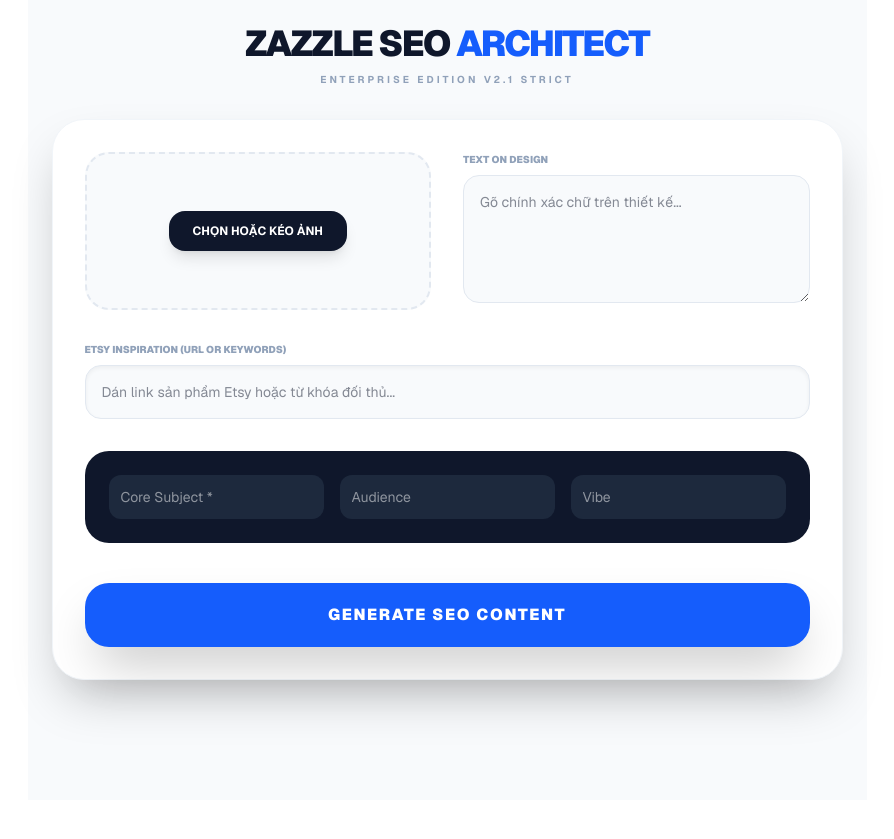
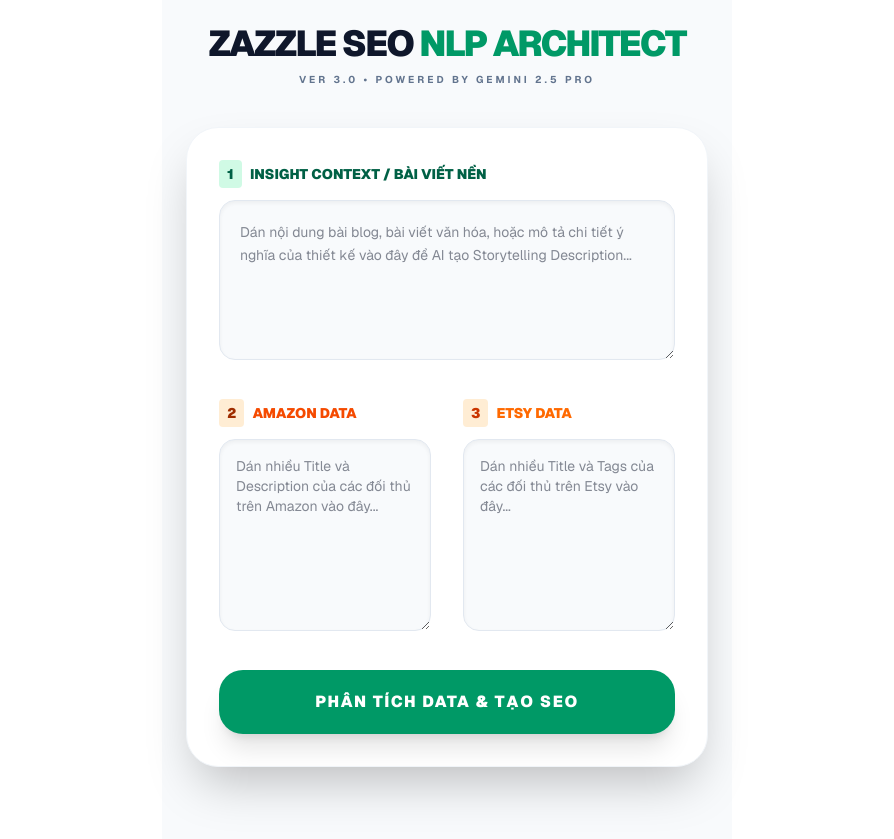
Before and after one commit to quangminhdc25-code/zazzle-seo-tools, a Next.js app: page / in a window 1280 px wide. Shown: the whole page, without its empty margins (193-1087 px from the left). Before the commit the page ends 800 px from the top, so only its background shows below. Built offline with nearby package versions, Linux system fonts and the light colour scheme.

Commit message:
Upgrade to Ver 3.0: Gemini 2.5 Pro NLP Architecture with Text Data Aggregation

```diff
--- a/app/api/generate/route.ts
+++ b/app/api/generate/route.ts
@@ -2,7 +2,7 @@ import { NextResponse } from 'next/server';
 
 export const maxDuration = 60;
 
-// 1. Định nghĩa Interfaces để triệt tiêu lỗi TypeScript "any"
+// 1. Interfaces Chuẩn TypeScript
 interface ZazzleVariant {
   newTitle: string;
   newDescription: string;
@@ -10,34 +10,12 @@ interface ZazzleVariant {
 }
 
 interface RequestBody {
-  imageBase64?: string;
-  textOnDesign?: string;
-  etsyInput?: string;
-  coreSubject: string;
-  targetAudience?: string;
-  vibe?: string;
-  quantity?: number;
+  amazonData: string;
+  etsyData: string;
+  insightContext: string;
 }
 
-// Middleware: Cào dữ liệu từ tiêu đề Etsy (Xử lý lỗi chặn server)
-async function scrapeEtsyTitle(url: string): Promise<string> {
-  try {
-    if (!url.includes('etsy.com')) return url;
-    const res = await fetch(url, {
-      headers: {
-        'User-Agent': 'Mozilla/5.0 (Windows NT 10.0; Win64; x64) AppleWebKit/537.36 (KHTML, like Gecko) Chrome/120.0.0.0 Safari/537.36'
-      },
-      next: { revalidate: 3600 }
-    });
-    const html = await res.text();
-    const match = html.match(/<title>(.*?)<\/title>/);
-    return match && match[1] ? match[1].replace(' - Etsy', '').trim() : url;
-  } catch (e: unknown) {
-    return url;
-  }
-}
-
-// Middleware: Lọc sạch từ khóa cấm và trùng lặp (Zero-Tolerance)
+// 2. Middleware: Lọc sạch rác SEO và trùng lặp Tags (Zero-Tolerance)
 function sanitizeSEO(variant: ZazzleVariant): ZazzleVariant {
   const blacklist = ['shirt', 'shirts', 'tee', 'tees', 'apparel', 'clothing', 'accessory', 'accessories', 'mug', 'gift', 'gifts', 'present', 'presents', 'merchandise', 'custom', 'customize', 'customized', 'personalize', 'personalised', 'gear', 'create'];
 
@@ -67,6 +45,7 @@ function sanitizeSEO(variant: ZazzleVariant): ZazzleVariant {
       }
     }
 
+    // Lấy tối đa 10 tags hợp lệ
     if (isValidTag && cleanTags.length < 10) {
       words.forEach(w => seenWords.add(w.replace(/[^a-z0-9]/g, '')));
       cleanTags.push(tag);
@@ -86,52 +65,80 @@ export async function POST(request: Request) {
     if (!apiKey) throw new Error("Thiếu biến môi trường GOOGLE_AI_STUDIO_API_KEY");
 
     const body = (await request.json()) as RequestBody;
-    const { imageBase64, textOnDesign, etsyInput, coreSubject, targetAudience, vibe } = body;
+    const { amazonData, etsyData, insightContext } = body;
 
-    const etsyKeywords = await scrapeEtsyTitle(etsyInput || '');
+    if (!amazonData && !etsyData && !insightContext) {
+       throw new Error("Phải cung cấp ít nhất một nguồn dữ liệu (Amazon, Etsy, hoặc Insight).");
+    }
 
-    const promptText = `Bạn là chuyên gia SEO Zazzle chuyên nghiệp. Hãy tạo nội dung niêm yết dựa trên:
-    - Text trên áo: "${textOnDesign || 'Không có'}"
-    - Keyword từ Etsy: "${etsyKeywords}"
-    - Chủ thể cốt lõi: "${coreSubject}"
-    - Đối tượng: "${targetAudience || 'General'}"
-    - Vibe: "${vibe || 'Modern'}"
+    const promptText = `[SYSTEM]
+You are a Master-level SEO Copywriter specializing in Zazzle marketplace optimization.
+Your task is to transform raw E-commerce data and Cultural Insight into highly optimized Zazzle listings designed for search visibility, uniqueness, and emotional conversion.
 
-    QUY TẮC BẮT BUỘC:
-    1. TITLE: [trait] [color] [style] [content] [design type]. CẤM từ sản phẩm (shirt, mug).
-    2. DESCRIPTION: 3-4 câu kể chuyện. CẤM từ sản phẩm.
-    3. TAGS: Tạo 15 tags. KHÔNG lặp từ. KHÔNG dùng từ sản phẩm.
+RAW DATA INPUT:
+---
+[AMAZON DATA (Titles/Descriptions)]:
+${amazonData || 'None provided'}
+---
+[ETSY DATA (Titles/Tags)]:
+${etsyData || 'None provided'}
+---
+[CULTURAL/EMOTIONAL INSIGHT ARTICLE]:
+${insightContext || 'None provided'}
+---
 
-    TRẢ VỀ ĐỊNH DẠNG JSON:
+STEP 1: DESIGN CLASSIFICATION
+Analyze the input and classify the intent into ONE:
+- "Graphic-based" → visual elements (illustration, pattern, artwork)
+- "Text-based" → quote, phrase, typography-driven design
+
+STEP 2: KEYWORD & INSIGHT EXTRACTION
+Extract the core subject, style, mood, and target audience.
+STRICTLY REMOVE: Brand names, sizing, materials (e.g., 100% cotton), and product SKUs.
+
+STEP 3: GENERATE HIGH-QUALITY VARIANTS
+CRITICAL: Generate EXACTLY 1 variant. It MUST be highly emotional and search intent-driven based on the Cultural Insight.
+
+## 1. TITLES (SEO-CRITICAL)
+- Graphic-based structure: [primary keyword] [color] [style] [content] [audience or theme]
+- Text-based structure: [phrase/quote] [tone] [topic] [audience or theme]
+RULES: Minimum 3 words. Most important keywords first. DO NOT use keyword stuffing or special characters.
+
+## 2. DESCRIPTION (SEO + EMOTIONAL CONVERSION)
+- Length: 3–5 sentences.
+- Tell a story based on the cultural/emotional insight provided.
+- Suggest real-life use cases (e.g., perfect for a weekend hike, ideal for a baby shower).
+- DO NOT repeat the exact title. Make it natural and conversational.
+
+## 3. TAGS (DISCOVERABILITY ENGINE - STRICT ZERO-TOLERANCE RULES)
+- Generate EXACTLY 10 tags.
+- Minimum 3 characters per tag. Maximum 5 words per tag.
+- ABSOLUTE ZERO-TOLERANCE RULE: Every SINGLE WORD must be unique across all 10 tags. DO NOT reuse any word, even in different phrases. (If you use "funny cat", you CANNOT use "cat mom").
+
+STRICTLY FORBIDDEN KEYWORDS ACROSS ALL FIELDS (TITLE, DESC, TAGS):
+shirt, shirts, tee, tees, apparel, clothing, accessory, mug, poster, gear, custom, create, gift, gifts, present, presents, gift idea, merchandise, personalize, personalized, customize, customized, custom made.
+
+OUTPUT FORMAT
+Output ONLY valid JSON. No explanations. No markdown.
 {
   "variants": [
     {
       "newTitle": "...",
       "newDescription": "...",
-          "newTags": "tag1, tag2, tag3, ..."
+      "newTags": "tag1, tag2, tag3, tag4, tag5, tag6, tag7, tag8, tag9, tag10"
     }
   ]
 }`;
 
-    // Cấu trúc Payload cho Google Gemini API
-    const contents = [{
-      parts: [{ text: promptText }]
-    }];
-
-    if (imageBase64 && imageBase64.includes('base64,')) {
-      const [header, data] = imageBase64.split('base64,');
-      const mimeType = header.split(':')[1].split(';')[0];
-      contents[0].parts.push({
-        inline_data: { mime_type: mimeType, data: data }
-      } as any);
-    }
-
+    // Gọi API thế hệ mới nhất: Gemini 2.5 Pro
     const response = await fetch(
-      `https://generativelanguage.googleapis.com/v1beta/models/gemini-1.5-flash:generateContent?key=${apiKey}`,
+      `https://generativelanguage.googleapis.com/v1beta/models/gemini-2.5-pro:generateContent?key=${apiKey}`,
       {
         method: "POST",
         headers: { "Content-Type": "application/json" },
-        body: JSON.stringify({ contents })
+        body: JSON.stringify({
+          contents: [{ parts: [{ text: promptText }] }]
+        })
       }
     );
 
--- a/app/page.tsx
+++ b/app/page.tsx
@@ -16,61 +16,41 @@ const CopyButton = ({ text }: { text: string }) => {
     setTimeout(() => setCopied(false), 2000);
   };
   return (
-    <button onClick={handleCopy} className={`text-[10px] font-bold px-3 py-1 rounded border transition-all ${copied ? 'bg-green-500 text-white border-green-600' : 'bg-white text-blue-600 border-blue-200 hover:bg-blue-50'}`}>
+    <button onClick={handleCopy} className={`text-[10px] font-bold px-3 py-1 rounded border transition-all ${copied ? 'bg-green-500 text-white border-green-600' : 'bg-white text-emerald-600 border-emerald-200 hover:bg-emerald-50'}`}>
       {copied ? 'COPIED' : 'COPY'}
     </button>
   );
 };
 
 export default function ZazzleSEOTool() {
-  const [imageBase64, setImageBase64] = useState<string>('');
-  const [isDragging, setIsDragging] = useState(false);
-  const [textOnDesign, setTextOnDesign] = useState('');
-  const [etsyInput, setEtsyInput] = useState('');
-  const [coreSubject, setCoreSubject] = useState('');
-  const [targetAudience, setTargetAudience] = useState('');
-  const [vibe, setVibe] = useState('');
+  const [amazonData, setAmazonData] = useState('');
+  const [etsyData, setEtsyData] = useState('');
+  const [insightContext, setInsightContext] = useState('');
+
   const [results, setResults] = useState<ZazzleVariant[]>([]);
   const [loading, setLoading] = useState(false);
   const [error, setError] = useState('');
 
-  // Tự động khôi phục lịch sử từ LocalStorage
+  // Tự động khôi phục lịch sử Version 3.0
   useEffect(() => {
-    const saved = localStorage.getItem('zazzle_pro_history');
+    const saved = localStorage.getItem('zazzle_history_v3.0');
     if (saved) {
       try { setResults(JSON.parse(saved) as ZazzleVariant[]); } catch (e) { console.error("Lỗi parse lịch sử"); }
     }
   }, []);
 
-  const processImage = (file: File) => {
-    const reader = new FileReader();
-    reader.onloadend = () => {
-      const img = new Image();
-      img.onload = () => {
-        const canvas = document.createElement('canvas');
-        const MAX_WIDTH = 800;
-        let width = img.width, height = img.height;
-        if (width > MAX_WIDTH) { height = Math.round((height * MAX_WIDTH) / width); width = MAX_WIDTH; }
-        canvas.width = width; canvas.height = height;
-        const ctx = canvas.getContext('2d');
-        ctx?.drawImage(img, 0, 0, width, height);
-        setImageBase64(canvas.toDataURL('image/jpeg', 0.8));
-      };
-      if (typeof reader.result === 'string') img.src = reader.result;
-    };
-    reader.readAsDataURL(file);
-  };
-
   const handleGenerate = async (e: React.FormEvent) => {
     e.preventDefault();
-    if (!coreSubject) return setError('Hãy nhập Core Subject.');
+    if (!amazonData && !etsyData && !insightContext) {
+        return setError('Hãy nhập ít nhất một trường dữ liệu (Amazon, Etsy hoặc Insight).');
+    }
     setLoading(true); setError('');
 
     try {
       const response = await fetch('/api/generate', {
         method: 'POST',
         headers: { 'Content-Type': 'application/json' },
-        body: JSON.stringify({ imageBase64, textOnDesign, etsyInput, coreSubject, targetAudience, vibe }),
+        body: JSON.stringify({ amazonData, etsyData, insightContext }),
       });
 
       const data = await response.json();
@@ -79,64 +59,75 @@ export default function ZazzleSEOTool() {
       if (data.variants) {
         const newHistory = [...data.variants, ...results].slice(0, 50);
         setResults(newHistory);
-        localStorage.setItem('zazzle_pro_history', JSON.stringify(newHistory));
+        localStorage.setItem('zazzle_history_v3.0', JSON.stringify(newHistory));
       }
     } catch (err: unknown) {
-      setError(err instanceof Error ? err.message : 'Đã xảy ra lỗi');
+      setError(err instanceof Error ? err.message : 'Đã xảy ra lỗi hệ thống');
     } finally {
       setLoading(false);
     }
   };
 
   return (
-    <div className="max-w-4xl mx-auto p-6 font-sans bg-slate-50 min-h-screen text-slate-900">
-      <header className="mb-8 text-center">
+    <div className="max-w-5xl mx-auto p-6 font-sans bg-slate-50 min-h-screen text-slate-900">
+      <header className="mb-10 text-center">
         <h1 className="text-4xl font-black text-slate-900 tracking-tighter">
-          ZAZZLE SEO <span className="text-blue-600">ARCHITECT</span>
+          ZAZZLE SEO <span className="text-emerald-600">NLP ARCHITECT</span>
         </h1>
-        <p className="text-[10px] font-bold text-slate-400 uppercase tracking-[0.3em] mt-2">Enterprise Edition v2.1 Strict</p>
+        <p className="text-[10px] font-bold text-slate-500 uppercase tracking-[0.3em] mt-2">
+          Ver 3.0 • Powered by Gemini 2.5 Pro
+        </p>
       </header>
 
       <form onSubmit={handleGenerate} className="bg-white rounded-[2rem] shadow-2xl p-8 mb-12 border border-slate-100">
+
+        {/* Khối Data Insight Mạng */}
+        <div className="mb-8">
+          <label className="flex items-center gap-2 text-sm font-black text-emerald-800 uppercase mb-3">
+            <span className="bg-emerald-100 text-emerald-800 px-2 py-1 rounded">1</span> Insight Context / Bài viết nền
+          </label>
+          <textarea
+            placeholder="Dán nội dung bài blog, bài viết văn hóa, hoặc mô tả chi tiết ý nghĩa của thiết kế vào đây để AI tạo Storytelling Description..."
+            className="w-full h-40 p-5 border border-slate-200 rounded-2xl bg-slate-50 focus:ring-4 focus:ring-emerald-100 outline-none text-sm transition-all shadow-inner leading-relaxed"
+            value={insightContext}
+            onChange={(e) => setInsightContext(e.target.value)}
+          />
+        </div>
+
         <div className="grid grid-cols-1 md:grid-cols-2 gap-8 mb-8">
-          <div
-            onDragOver={(e) => { e.preventDefault(); setIsDragging(true); }}
-            onDragLeave={(e) => { e.preventDefault(); setIsDragging(false); }}
-            onDrop={(e) => { e.preventDefault(); setIsDragging(false); if (e.dataTransfer.files?.[0]) processImage(e.dataTransfer.files[0]); }}
-            className={`p-10 rounded-3xl border-2 border-dashed flex flex-col items-center justify-center transition-all ${isDragging ? 'bg-blue-50 border-blue-600 scale-[1.02]' : 'bg-slate-50 border-slate-200'}`}
-          >
-            <label className="cursor-pointer bg-slate-900 text-white px-6 py-3 rounded-2xl font-bold text-xs hover:scale-105 transition-transform shadow-lg">
-              CHỌN HOẶC KÉO ẢNH
-              <input type="file" accept="image/*" onChange={(e) => { if (e.target.files?.[0]) processImage(e.target.files[0]); }} className="hidden" />
+          {/* Khối Amazon Data */}
+          <div>
+            <label className="flex items-center gap-2 text-sm font-black text-orange-600 uppercase mb-3">
+              <span className="bg-orange-100 text-orange-800 px-2 py-1 rounded">2</span> Amazon Data
             </label>
-            {imageBase64 && <img src={imageBase64} alt="Preview" className="mt-6 h-28 w-28 object-contain rounded-2xl border-4 border-white shadow-xl bg-white" />}
+            <textarea
+              placeholder="Dán nhiều Title và Description của các đối thủ trên Amazon vào đây..."
+              className="w-full h-48 p-4 border border-slate-200 rounded-2xl bg-slate-50 focus:ring-4 focus:ring-orange-100 outline-none text-sm transition-all shadow-inner"
+              value={amazonData}
+              onChange={(e) => setAmazonData(e.target.value)}
+            />
           </div>
 
-          <div className="flex flex-col space-y-4">
-            <div className="flex-1">
-              <label className="text-[10px] font-black text-slate-400 uppercase mb-2 block">Text on Design</label>
-              <textarea placeholder="Gõ chính xác chữ trên thiết kế..." className="w-full h-32 p-4 border border-slate-200 rounded-2xl bg-slate-50 focus:ring-4 focus:ring-blue-100 outline-none text-sm transition-all" value={textOnDesign} onChange={(e) => setTextOnDesign(e.target.value)} />
-            </div>
+          {/* Khối Etsy Data */}
+          <div>
+            <label className="flex items-center gap-2 text-sm font-black text-orange-500 uppercase mb-3">
+              <span className="bg-orange-100 text-orange-700 px-2 py-1 rounded">3</span> Etsy Data
+            </label>
+            <textarea
+              placeholder="Dán nhiều Title và Tags của các đối thủ trên Etsy vào đây..."
+              className="w-full h-48 p-4 border border-slate-200 rounded-2xl bg-slate-50 focus:ring-4 focus:ring-orange-100 outline-none text-sm transition-all shadow-inner"
+              value={etsyData}
+              onChange={(e) => setEtsyData(e.target.value)}
+            />
           </div>
         </div>
 
-        <div className="mb-8">
-          <label className="text-[10px] font-black text-slate-400 uppercase mb-2 block">Etsy Inspiration (URL or Keywords)</label>
-          <input type="text" placeholder="Dán link sản phẩm Etsy hoặc từ khóa đối thủ..." className="w-full p-4 border border-slate-200 rounded-2xl bg-slate-50 focus:ring-4 focus:ring-blue-100 outline-none text-sm shadow-inner" value={etsyInput} onChange={(e) => setEtsyInput(e.target.value)} />
-        </div>
-
-        <div className="grid grid-cols-1 md:grid-cols-3 gap-4 mb-10 p-6 bg-slate-900 rounded-3xl">
-          <input type="text" placeholder="Core Subject *" className="p-3 border-none rounded-xl bg-slate-800 text-white text-sm outline-none focus:ring-2 focus:ring-blue-500" value={coreSubject} onChange={(e) => setCoreSubject(e.target.value)} required />
-          <input type="text" placeholder="Audience" className="p-3 border-none rounded-xl bg-slate-800 text-white text-sm outline-none focus:ring-2 focus:ring-blue-500" value={targetAudience} onChange={(e) => setTargetAudience(e.target.value)} />
-          <input type="text" placeholder="Vibe" className="p-3 border-none rounded-xl bg-slate-800 text-white text-sm outline-none focus:ring-2 focus:ring-blue-500" value={vibe} onChange={(e) => setVibe(e.target.value)} />
-        </div>
-
-        <button type="submit" disabled={loading} className={`w-full py-5 rounded-3xl font-black text-white tracking-widest shadow-2xl transition-all ${loading ? 'bg-slate-300 cursor-not-allowed' : 'bg-blue-600 hover:bg-blue-700 active:scale-[0.98]'}`}>
-          {loading ? 'ANALYZING DESIGN...' : 'GENERATE SEO CONTENT'}
+        <button type="submit" disabled={loading} className={`w-full py-5 rounded-3xl font-black text-white tracking-widest shadow-xl transition-all ${loading ? 'bg-slate-300 cursor-not-allowed' : 'bg-emerald-600 hover:bg-emerald-700 active:scale-[0.98]'}`}>
+          {loading ? 'ĐANG TỔNG HỢP NGỮ NGHĨA (GEMINI 2.5 PRO)...' : 'PHÂN TÍCH DATA & TẠO SEO'}
         </button>
       </form>
 
-      {error && <div className="bg-red-500 text-white p-4 rounded-2xl mb-12 font-bold text-center text-sm shadow-xl animate-bounce">{error}</div>}
+      {error && <div className="bg-red-500 text-white p-4 rounded-2xl mb-12 font-bold text-center text-sm shadow-xl animate-pulse">{error}</div>}
 
       <div className="space-y-8">
         {results.map((variant, idx) => (
@@ -144,22 +135,22 @@ export default function ZazzleSEOTool() {
             <div className="p-8 space-y-6">
               <div className="flex justify-between items-start gap-6">
                 <div className="flex-1">
-                  <span className="text-[10px] font-black text-slate-300 uppercase block mb-2">Title</span>
-                  <p className="text-lg font-black text-slate-900 leading-tight">{variant.newTitle}</p>
+                  <span className="text-[10px] font-black text-emerald-600 uppercase block mb-2 bg-emerald-50 inline-block px-2 py-1 rounded">Optimized Title</span>
+                  <p className="text-xl font-black text-slate-900 leading-tight">{variant.newTitle}</p>
                 </div>
                 <CopyButton text={variant.newTitle} />
               </div>
               <div className="flex justify-between items-start gap-6 border-t border-slate-50 pt-6">
                 <div className="flex-1">
-                  <span className="text-[10px] font-black text-slate-300 uppercase block mb-2">Description</span>
+                  <span className="text-[10px] font-black text-emerald-600 uppercase block mb-2 bg-emerald-50 inline-block px-2 py-1 rounded">Storytelling Description</span>
                   <p className="text-sm leading-relaxed text-slate-600 font-medium">{variant.newDescription}</p>
                 </div>
                 <CopyButton text={variant.newDescription} />
               </div>
-              <div className="bg-blue-50 p-6 rounded-3xl flex justify-between items-center gap-6 border border-blue-100">
+              <div className="bg-slate-900 p-6 rounded-3xl flex justify-between items-center gap-6 border border-slate-800 shadow-inner">
                 <div className="flex-1">
-                  <span className="text-[10px] font-black text-blue-300 uppercase block mb-2">Unique Tags</span>
-                  <p className="text-xs font-mono font-black text-blue-900 tracking-tight">{variant.newTags}</p>
+                  <span className="text-[10px] font-black text-emerald-400 uppercase block mb-2">Unique SEO Tags (Max 10)</span>
+                  <p className="text-xs font-mono font-black text-white tracking-wide leading-relaxed">{variant.newTags}</p>
                 </div>
                 <CopyButton text={variant.newTags} />
               </div>
```
Lines whose indentation alone changed are shown as unchanged.
